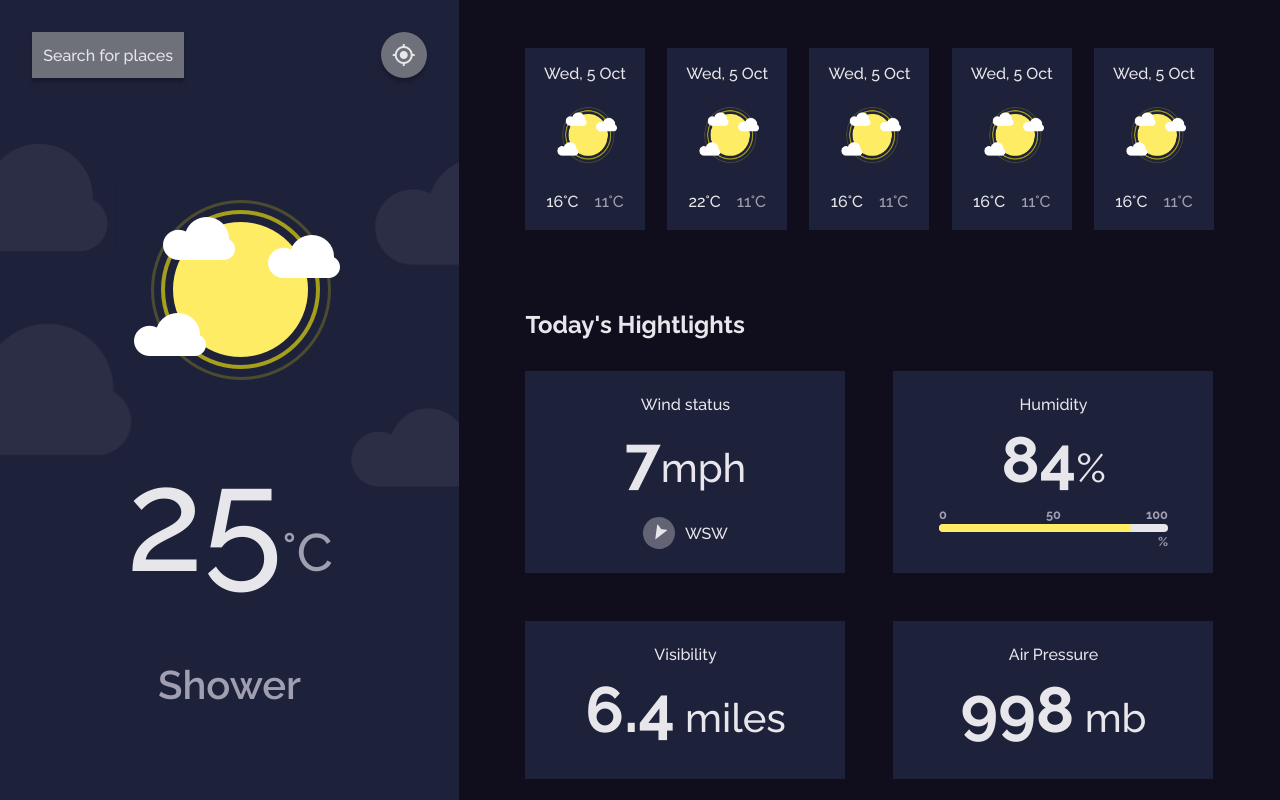
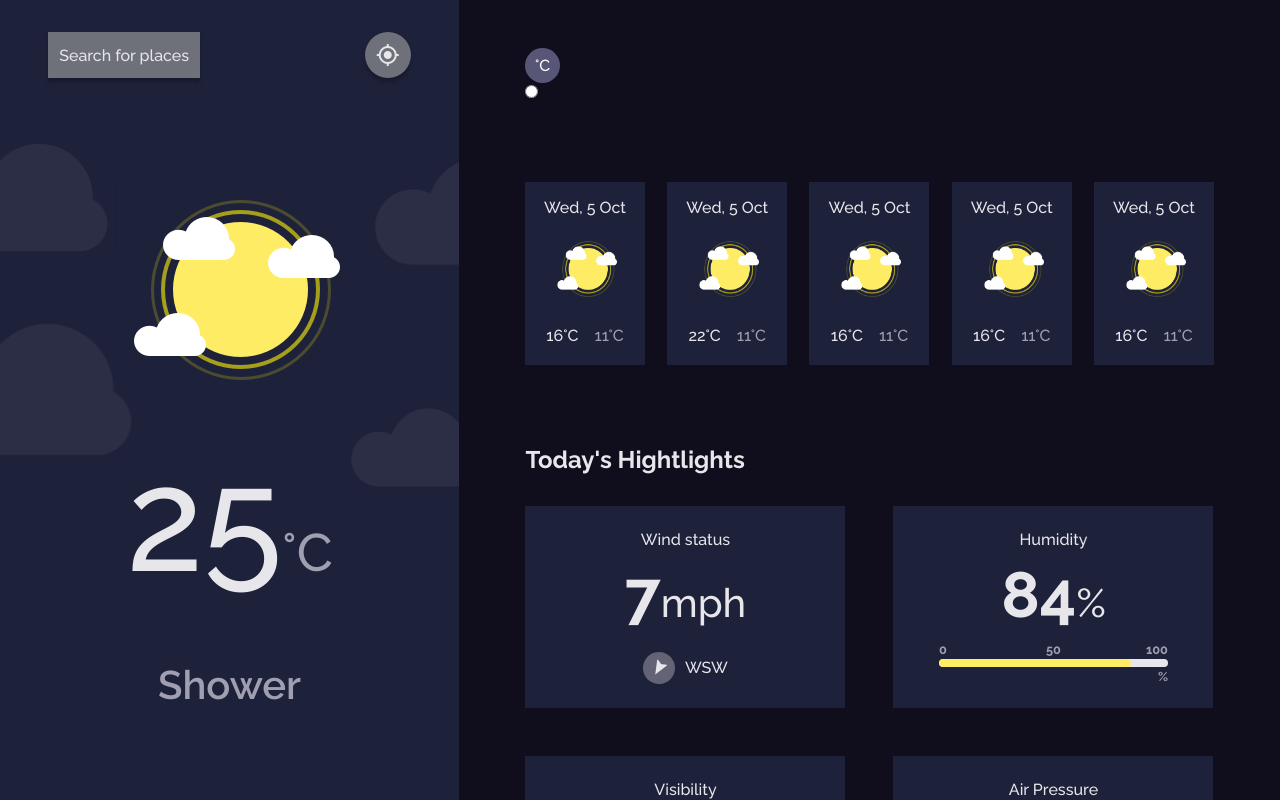
Before and after one commit to rali11/weather-app, a Vue app: page / in a window 1280 px wide. Built offline with nearby package versions, Linux system fonts and the light colour scheme.

Commit message:
radio-temperature

```diff
--- /dev/null
+++ b/src/components/BaseRadioButton.vue
@@ -0,0 +1,36 @@
+<template>
+  <div>
+    <div
+      class="temperature"
+      data-measure="°C"
+    >
+      <input
+        type="radio"
+        name="temperature-radio"
+      >
+    </div>
+  </div>
+</template>
+
+<script>
+  export default {
+
+  }
+</script>
+
+<style scoped>
+  .temperature::before {
+    content: attr(data-measure);
+    display: inline-block;
+    border-radius: 100%;
+    width: 2.2rem;
+    height: 2.2rem;
+    padding:.7rem;
+    margin-right: .5rem;
+    background-color: #585676;
+    display: flex;
+    justify-content: center;
+    align-items: center;
+    color:white;
+  }
+</style>
--- a/src/components/TheMain.vue
+++ b/src/components/TheMain.vue
@@ -1,6 +1,7 @@
 <template>
   <main class="main">
     <div class="main__container">
+      <base-radio-button />
       <my-list-card-forecast />
       <the-hightlights-list />
       <footer class="main__footer">
@@ -19,15 +20,16 @@
 </template>
 
 <script>
-  import MyListCardForecast from './TheForecastList.vue';
-  import TheHightlightsList from './TheHightlightsList.vue';
+import BaseRadioButton from './BaseRadioButton.vue';
+import MyListCardForecast from './TheForecastList.vue';
+import TheHightlightsList from './TheHightlightsList.vue';
 
   export default {
     components: {
       MyListCardForecast,
       TheHightlightsList,
+      BaseRadioButton,
     },
-
   }
 </script>
 
--- a/src/components/TheSidebarWeather.vue
+++ b/src/components/TheSidebarWeather.vue
@@ -122,7 +122,7 @@ export default {
   display: flex;
   justify-content: space-between;
   width: 100%;
-  padding: 2rem;
+  padding: 2rem 3rem;
  }
  .card-aside__body {
   display: flex;
```
